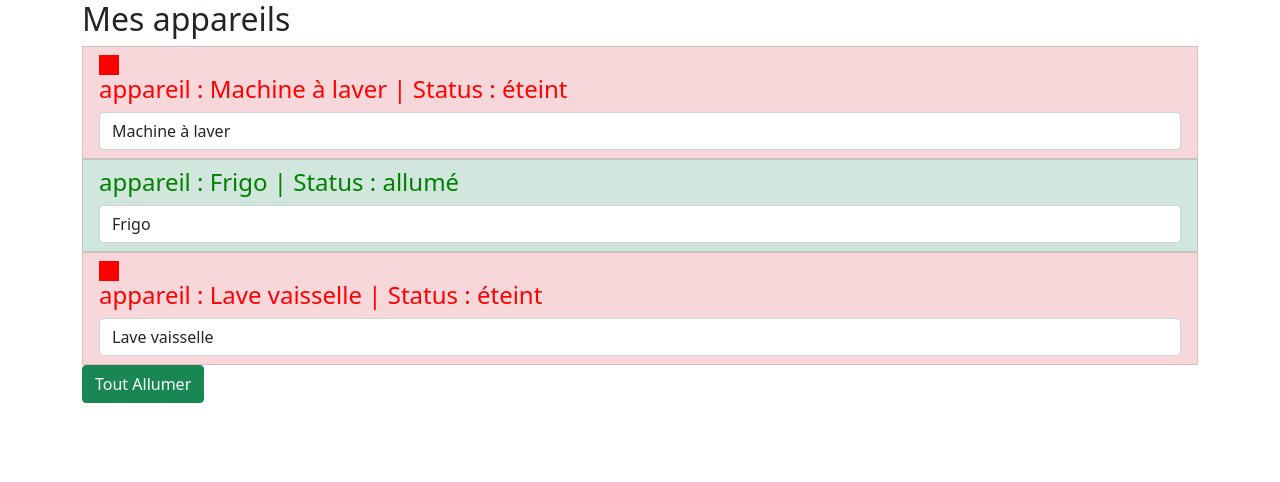
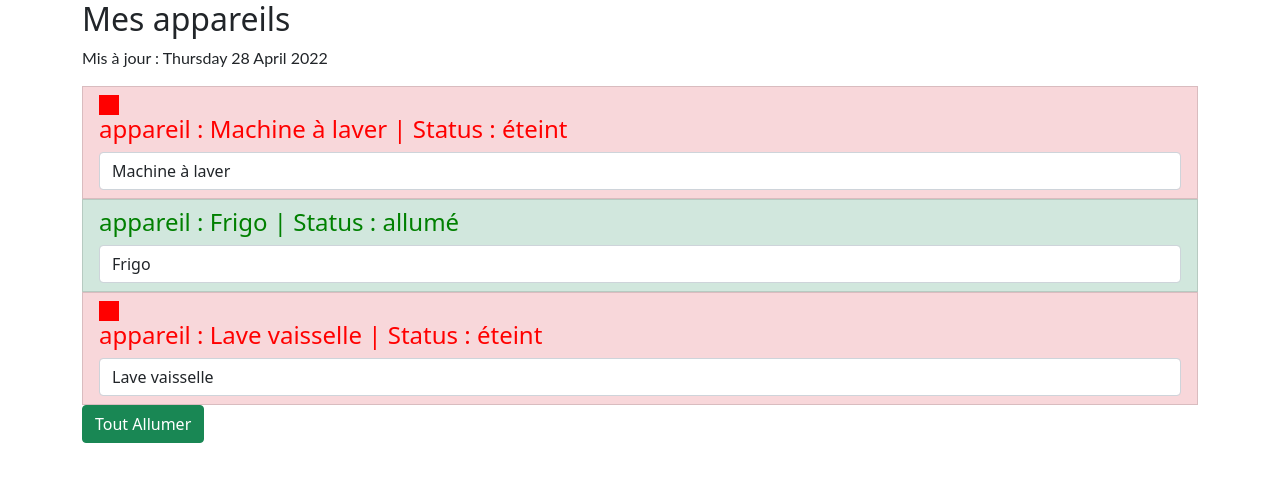
Before and after one commit to Thomas-Lacomblez/angular-ivy-jgyblw, an Angular app: page / in a window 1280 px wide. Shown: the top 482 px of the page. Built offline with nearby package versions, Linux system fonts and the light colour scheme.

Commit message:
4 files modified

```diff
--- a/src/app/app.component.html
+++ b/src/app/app.component.html
@@ -2,12 +2,14 @@
   <div class="row">
     <div class="col-xs-12">
       <h2>Mes appareils</h2>
+
+      <p> Mis à jour : {{ lastUpdate | async | date: 'EEEE d MMMM y' }} </p>
+
       <ul class="list-group">
         <app-appareil
         *ngFor=" let appareil of appareils"
         [appareilName]="appareil.name"
-        [appareilStatus]="appareil.status">
-      </app-appareil>
+        [appareilStatus]="appareil.status"> </app-appareil>
       </ul>
 
       <button
--- a/src/app/app.component.ts
+++ b/src/app/app.component.ts
@@ -15,6 +15,16 @@ export class AppComponent {
     { name: 'Lave vaisselle', status: 'éteint' }
   ];
 
+  lastUpdate = new Promise<Date>( (resolve, reject) => {
+    const date = new Date();
+
+    setTimeout( () => {
+      resolve(date);
+    }, 2000)
+  });
+
+
+
   constructor() {
     setTimeout(() => {
       this.isAuth = true;
--- a/tsconfig.json
+++ b/tsconfig.json
@@ -10,12 +10,12 @@
     "module": "esnext",
     "moduleResolution": "node",
     "importHelpers": true,
-    "target": "es2015",
+    "target": "es6",
     "typeRoots": [
       "node_modules/@types"
     ],
     "lib": [
-      "es2018",
+      "es6",
       "dom"
     ]
   },
```
Also changed, not shown: src/app/appareil/appareil.component.html (+6 -5 lines).
